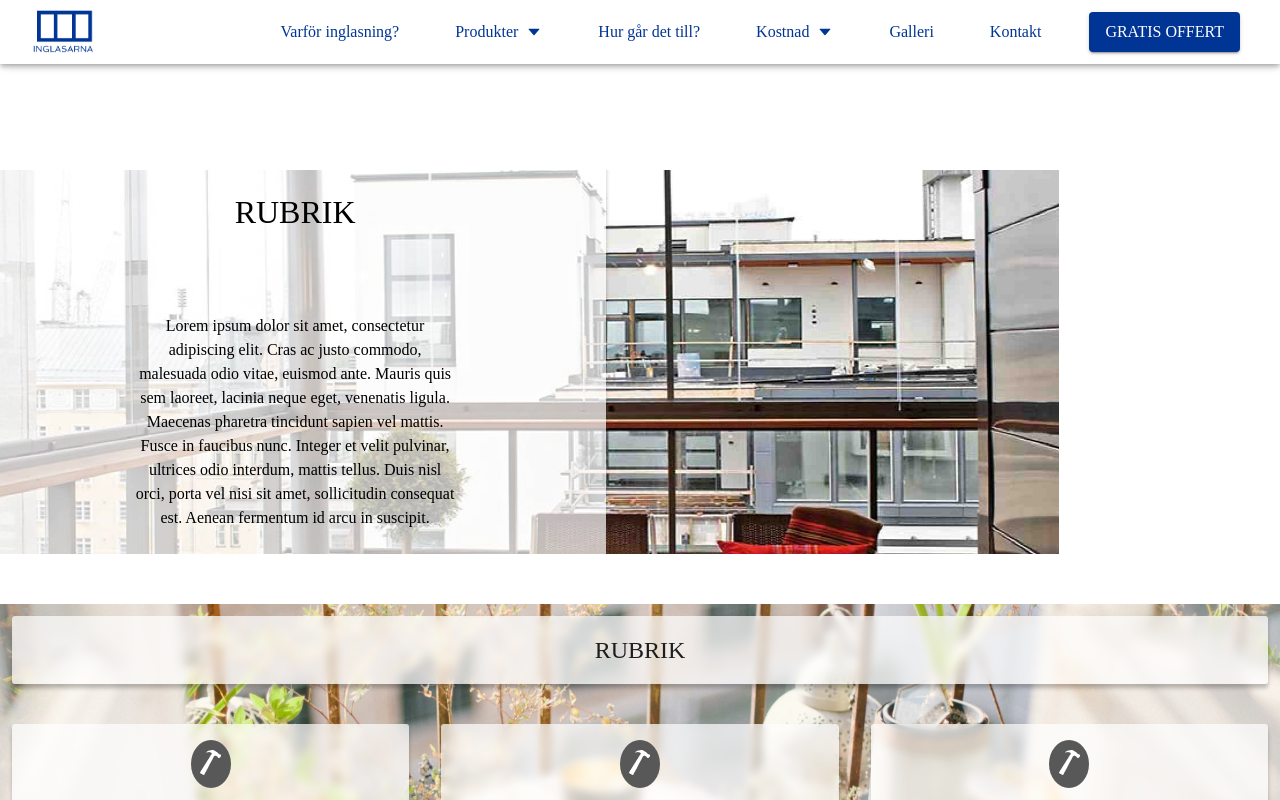
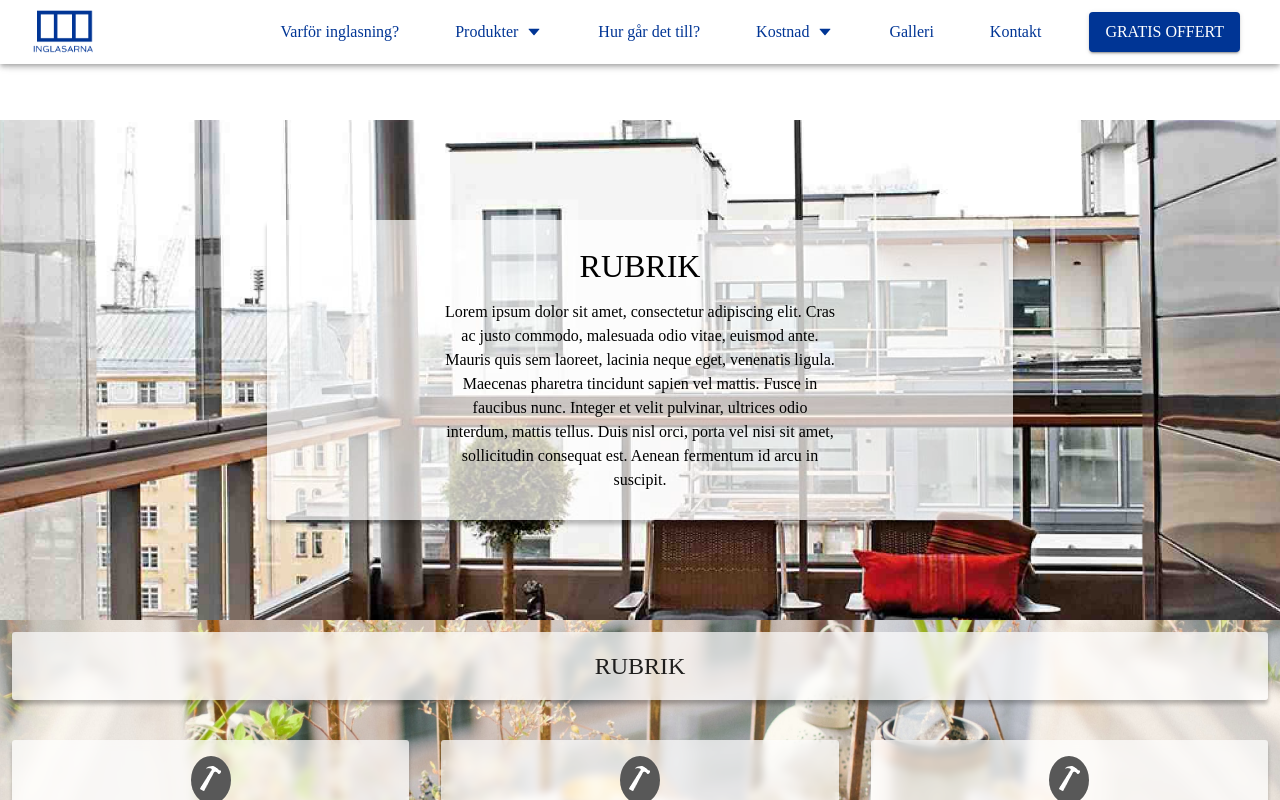
Before and after one commit to josiehpersson/inglasarna, a React (Create React App) app: page / in a window 1280 px wide. Shown: the top 800 px of the page. Built offline with nearby package versions, Linux system fonts and the light colour scheme; a web font is replaced by a local one.

Commit message:
Update InfoboxWithImage.js

```diff
--- a/src/components/InfoboxWithImage.js
+++ b/src/components/InfoboxWithImage.js
@@ -5,12 +5,14 @@ import BackgroundImage from '../img/lumon-balkonginglasning-25.jpg';
 
 const useStyles = makeStyles((theme) => ({
   container: {
-    /*
-    backgroundImage: `url(${BackgroundImage})`,
-    backgroundSize: '100%',
-    backgroundPosition: 'bottom center', */
     height: 500,
     display: 'flex',
+    alignItems: 'center',
+    justifyContent: 'center',
+  },
+  parallax: {
+    display: 'flex',
+    flexFlow: 'column',
     alignItems: 'center',
     justifyContent: 'center',
   },
@@ -18,21 +20,22 @@ const useStyles = makeStyles((theme) => ({
     background: 'rgba(255, 255, 255, 0.7)',
     borderRadius: 3,
     boxShadow: '0px 4.17391px 4.17391px rgba(0, 0, 0, 0.25)',
-    height: 400,
+    height: 300,
     padding: theme.spacing(3),
     textAlign: 'center',
     display: 'flex',
     flexFlow: 'column',
     alignItems: 'center',
     justifyContent: 'center',
+    alignSelf: 'center'
   },
 }));
 const InfoboxWithImage = () => {
   const classes = useStyles();
   return (
-    <Grid container spacing={2} xs={10} className={classes.container}>
       <Parallax bgImage={BackgroundImage} strength={-200}>
-        <Grid container spacing={2} xs={7} className={classes.glas}>
+      <Grid container xs={12} className={classes.container}>
+        <Grid container spacing={1} xs={7} className={classes.glas}>
           <Grid item xs={7}>
             <Typography variant="h1">RUBRIK</Typography>
           </Grid>
@@ -48,8 +51,8 @@ const InfoboxWithImage = () => {
             </Typography>
           </Grid>
         </Grid>
+    </Grid>
       </Parallax>
-    </Grid>
   );
 };
 
```
